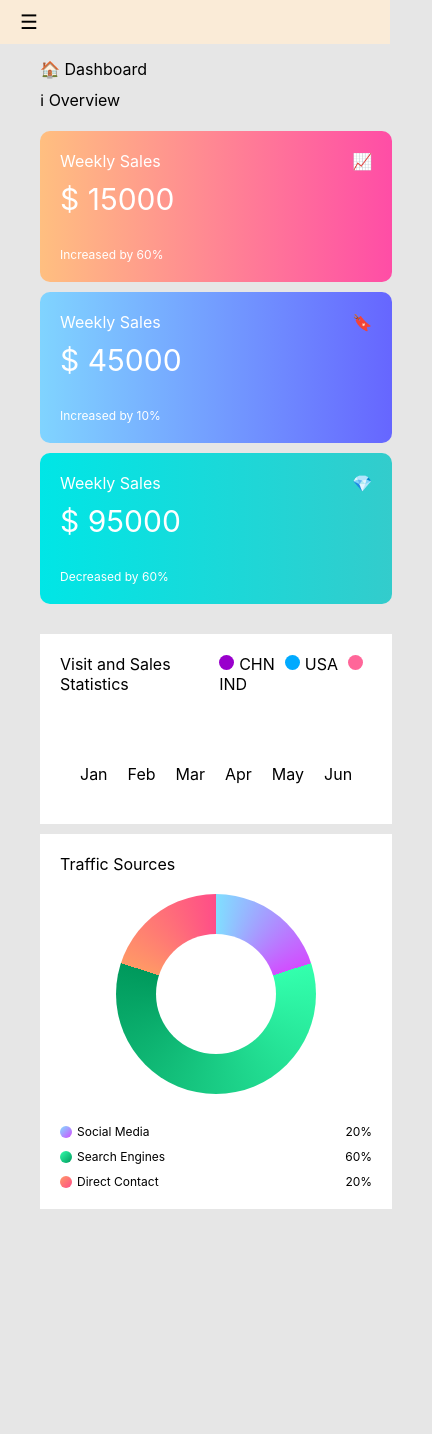
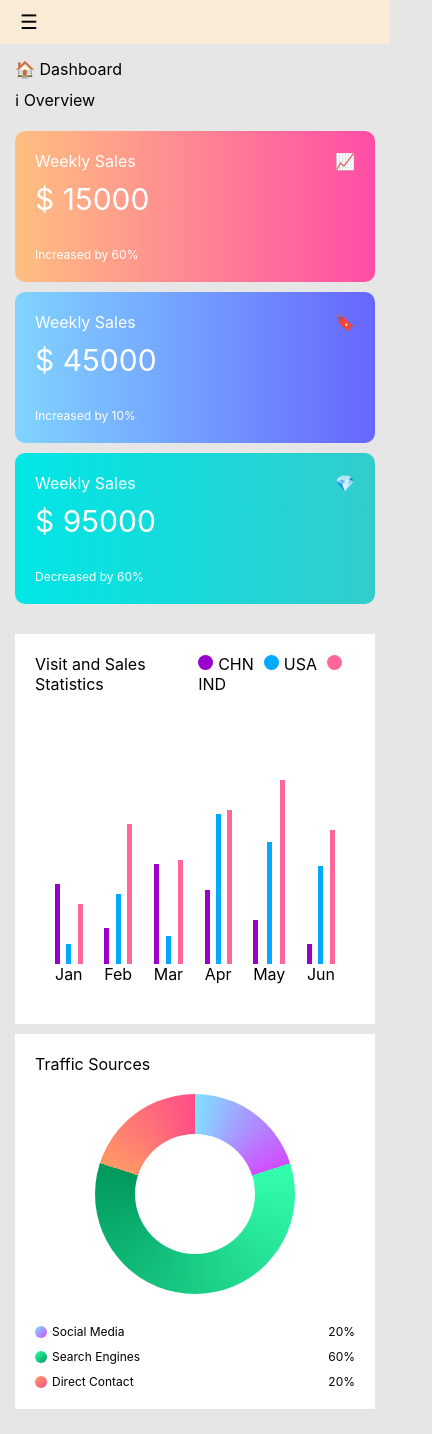
Before and after one commit to AbhirupGhosh-git/react-fundamentals, a React (Create React App) app: page / in a window 390 px wide. Shown: the whole page, 432 px wide, since content can reach past the window. Before the commit the page ends 1234 px from the top, so only its background shows below. Built offline with nearby package versions, Linux system fonts and the light colour scheme; the HTML template or start-up script is replaced by a standard one.

Commit message:
mobile-view optimized

```diff
--- a/src/App.css
+++ b/src/App.css
@@ -5,10 +5,13 @@
   justify-content: flex-start;
   flex-direction: column;
   flex: 1;
+  overflow: scroll;
 }
+
 .header {
   background-color: antiquewhite;
   padding: 10px 20px;
+  min-width: 100%;
 }
 
 .webpage {
@@ -27,6 +30,10 @@
 }
 
 @media only screen and (max-width: 800px) {
+  .content {
+    padding: 15px;
+  }
+
   .displayFlex {
     flex-direction: column;
   }
@@ -41,6 +48,7 @@
 
   .visible {
     width: 100%;
+    min-height: 100vh;
   }
 }
 
--- a/src/App.js
+++ b/src/App.js
@@ -139,12 +139,7 @@ function App() {
 
       <div className="webpage">
         <div className={`${isVisible && "visible"} `}>
-          <NavBar
-            // selectedOption={selectedOption}
-            // displayDashboard={selectDashboardHandler}
-            // displayProgress={selectProgressHandler}
-            className={navWidth}
-          />
+          <NavBar className={navWidth} />
         </div>
 
         <main className={`content ${isVisible && "content--invisible"}`}>
--- a/src/components/BarChart/BarChart.module.css
+++ b/src/components/BarChart/BarChart.module.css
@@ -24,3 +24,9 @@
 .barChart--label {
   text-align: center;
 }
+
+@media only screen and (max-width: 800px) {
+  .barChart--inner {
+    height: 200px;
+  }
+}
--- a/src/components/NavBar/NavBar.js
+++ b/src/components/NavBar/NavBar.js
@@ -2,9 +2,9 @@ import { NavLink } from "react-router-dom";
 import styled from "styled-components";
 
 const Responsivestyledbar = styled.div`
+  height: 100%;
   .navbar {
     background-color: antiquewhite;
-    min-height: 100vh;
     padding: 10px 20px;
     width: 100%;
 
@@ -17,10 +17,12 @@ const Responsivestyledbar = styled.div`
     display: flex;
     flex-direction: column;
     align-items: center;
+    height: 100%;
   }
 
   .navbar--invisible {
     display: none;
+    height: 100%;
   }
 
   .styledMenu {
```
